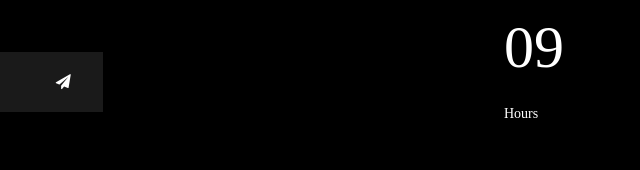
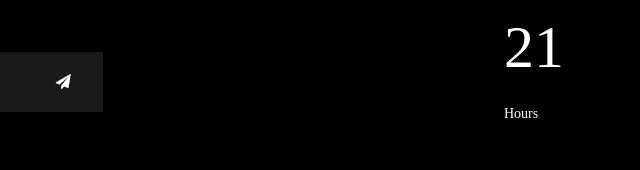
Before and after one commit to Favourene/Tm-coming-soon, a plain HTML site: page index.html in a window 1280 px wide. Shown: the part 438-608 px from the top of the page, 640-1280 px from the left. Drawn offline with Linux system fonts and the light colour scheme; a web font is replaced by a local one.

Commit message:
Update index.html

```diff
--- a/index.html
+++ b/index.html
@@ -133,7 +133,7 @@
 			endtimeYear: 2020,
 			endtimeMonth: 10,
 			endtimeDate: 1,
-			endtimeHours: 0,
+			endtimeHours: 12,
 			endtimeMinutes: 0,
 			endtimeSeconds: 0,
 			timeZone: "Africa/Lagos"
```
